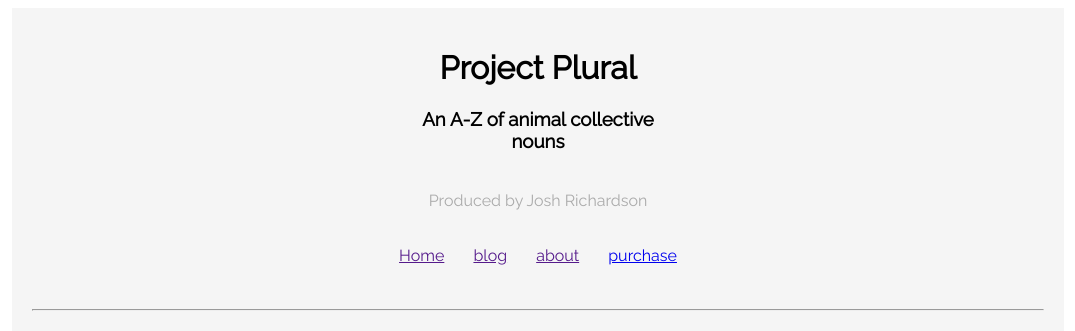
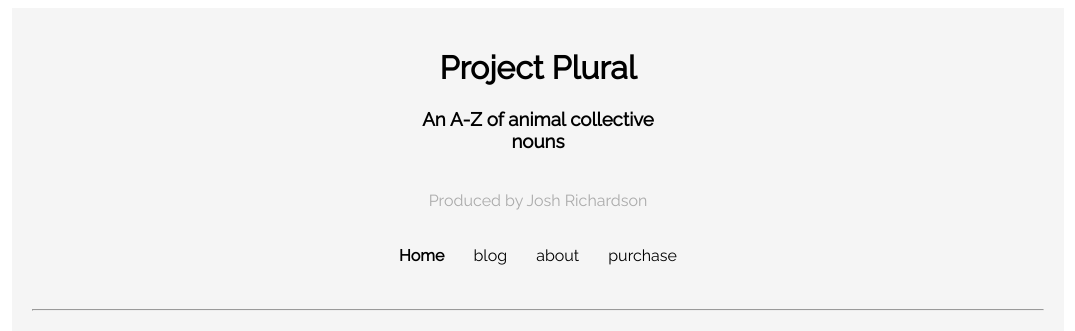
Before and after one commit to rhyso/projectplural, a plain HTML site: page index.html in a window 1280 px wide. Shown: the top 331 px of the page, without its empty margins (102-1177 px from the left). Drawn offline with Linux system fonts and the light colour scheme.

Commit message:
first commit

```diff
--- a/index.html
+++ b/index.html
@@ -23,10 +23,10 @@
 
     <nav>
       <ul>
-        <li><a href="" title="home">Home</a></li>
+        <li class="current"><a href="" title="home">Home</a></li>
         <li><a href="" title="blog">blog</a></li>
         <li><a href="" title="about">about</a></li>
-        <li><a href="purchase" title="about">purchase</a></li>
+        <li><a href="http://projectplural.bigcartel.com" title="about">purchase</a></li>
       </ul>
     </nav>
 
--- a/style.css
+++ b/style.css
@@ -42,13 +42,19 @@ nav ul li:first-child{
   margin-left: 0;
 }
 
-nav ul li:hover a{
+nav ul li:not(.current):hover a{
   color:#93d4e7;
+  font-weight: bold;
+}
+
+nav ul li a{
+  color:black;
+  text-decoration:none;
 }
 
 nav ul li.current a{
   font-weight:bold;
-  cursor:none;
+  cursor:default;
 }
 
 .box{
```
